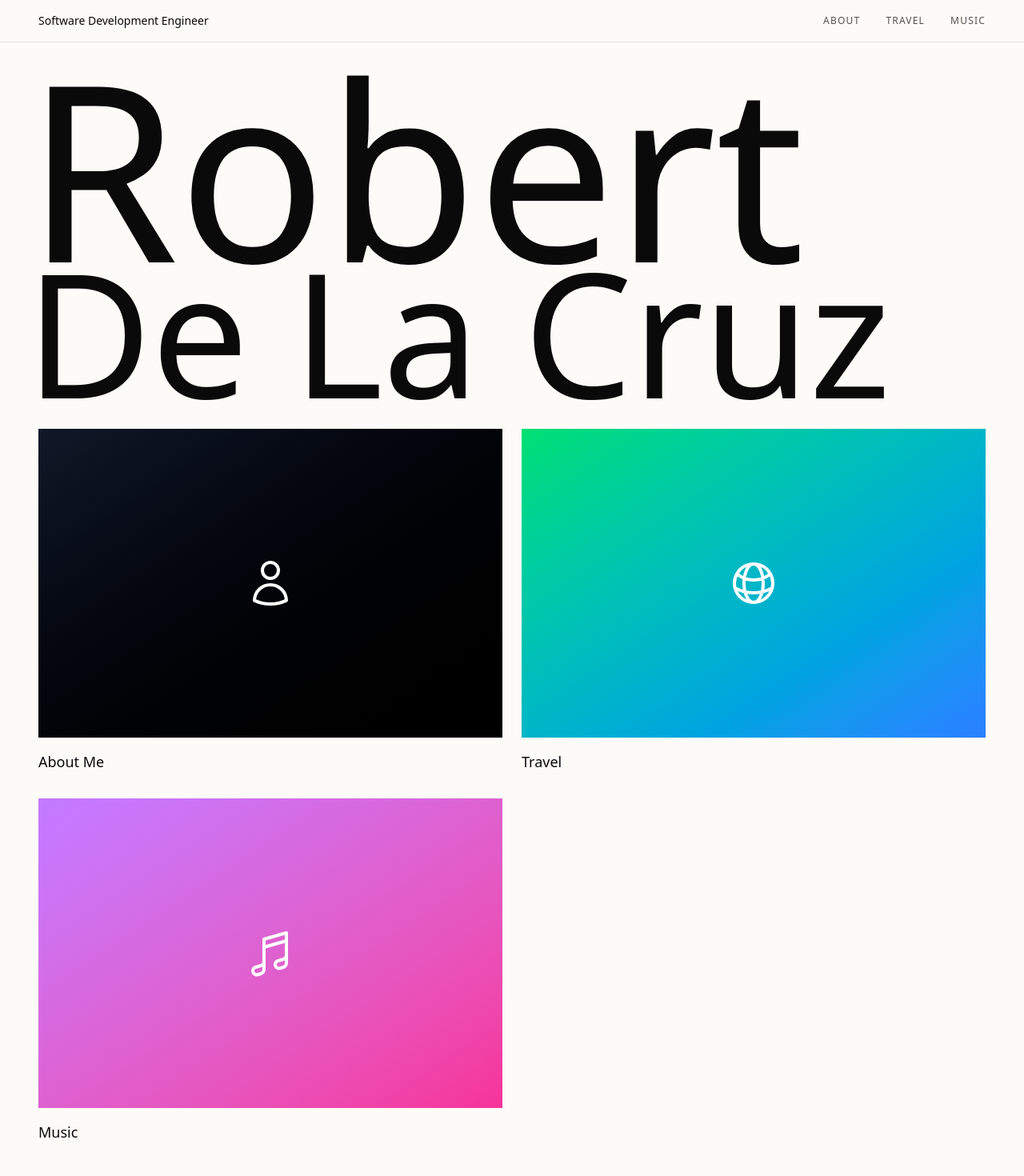
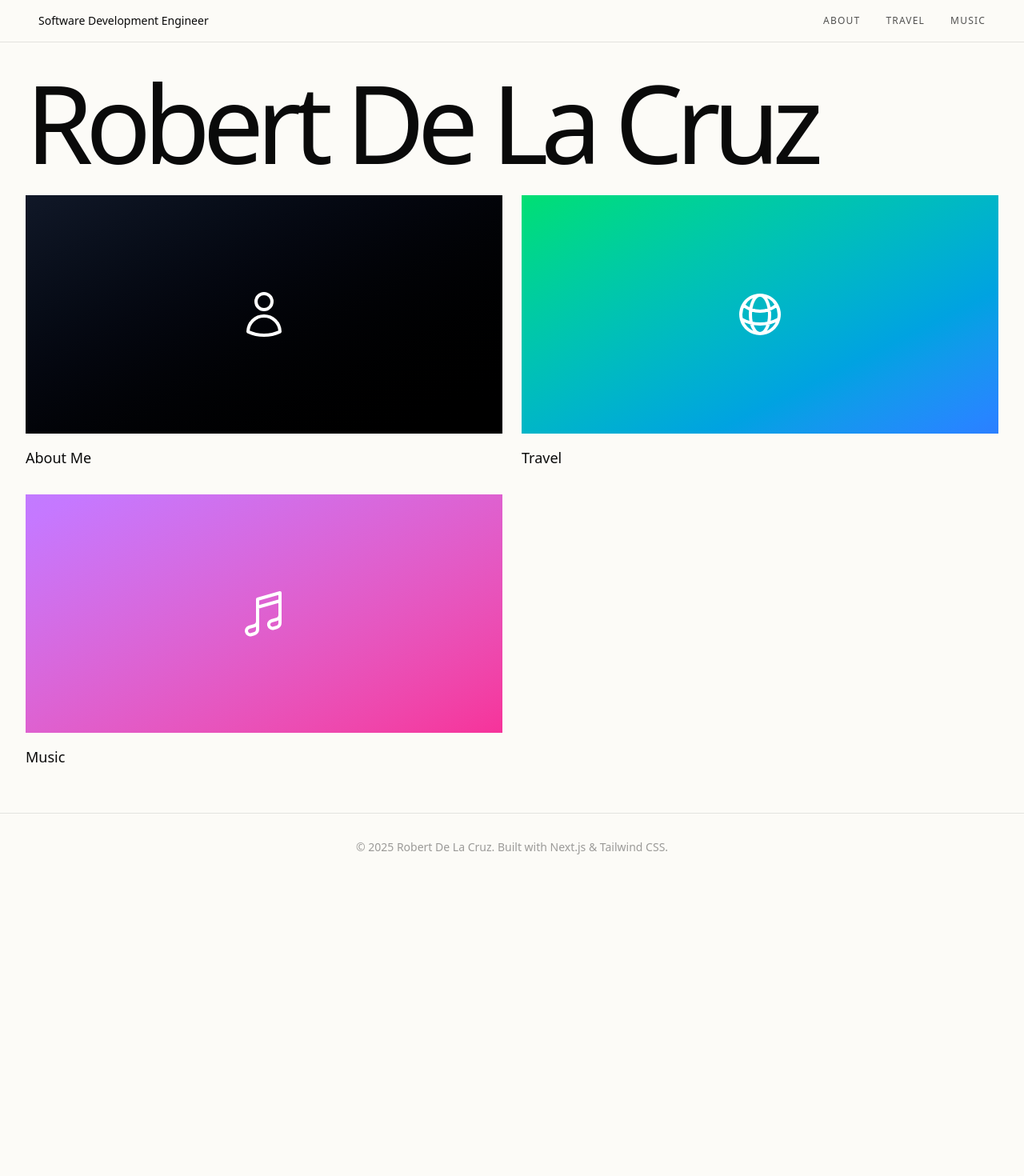
Before and after one commit to Robert-dlcrz/PersonalWebsite, a Next.js app: page / in a window 1280 px wide. Shown: the top 1470 px of the page at 80% size. After the commit the page ends 1101 px from the top, so only its background shows below. Built offline with nearby package versions, Linux system fonts and the light colour scheme.

Commit message:
Fixing card height and name wrapping

```diff
--- a/src/app/page.tsx
+++ b/src/app/page.tsx
@@ -16,22 +16,24 @@ const footer = (
 export default function Home() {
   return (
     <main className="min-h-screen bg-background text-foreground">
-      <AnimatedSection className="pt-8 pb-6 md:pt-10 md:pb-8">
+      <AnimatedSection className="pt-8 pb-8 md:pt-10 md:pb-12">
         <div className="mx-auto w-full max-w-[2200px] px-5 md:px-6 lg:px-8">
-          <h1 className="font-[family-name:var(--font-display)] text-foreground text-center md:text-left md:-tracking-[0.04em]">
-            <span className="block text-[clamp(5rem,24vw,20rem)] leading-[0.76]">
-              Robert
+          <h1 className="font-[family-name:var(--font-display)] text-foreground text-center md:text-left">
+            <span className="hidden min-[1180px]:block whitespace-nowrap text-[clamp(4.8rem,10.6vw,14rem)] leading-[0.88] tracking-[-0.07em]">
+              Robert De La Cruz
             </span>
-            <span className="block text-[clamp(3.25rem,17vw,13.5rem)] leading-[0.82]">
-              De La Cruz
+
+            <span className="block min-[1180px]:hidden">
+              <span className="block whitespace-nowrap text-[clamp(5rem,24vw,20rem)] leading-[0.76] tracking-[-0.05em]">
+                Robert
+              </span>
+              <span className="block whitespace-nowrap text-[clamp(3.25rem,17vw,13.75rem)] leading-[0.82] tracking-[-0.05em]">
+                De La Cruz
+              </span>
             </span>
           </h1>
-        </div>
-      </AnimatedSection>
 
-      <AnimatedSection className="pb-8 md:pb-12" delay={0.1}>
-        <div className="mx-auto w-full max-w-7xl px-6 md:px-10 lg:px-12">
-          <div className="grid md:grid-cols-2 gap-6">
+          <div className="mt-6 grid gap-6 md:mt-8 md:grid-cols-2">
             {NAVIGATION_CARDS.map((card) => {
               const IconComponent = card.icon;
               return (
--- a/src/components/NavigationCard.tsx
+++ b/src/components/NavigationCard.tsx
@@ -19,7 +19,7 @@ export function NavigationCard({
   return (
     <Link href={href} className="group block">
       <div
-        className={`relative aspect-[3/2] w-full bg-gradient-to-br ${gradientClasses} flex items-center justify-center overflow-hidden`}
+        className={`relative aspect-[2/1] w-full bg-gradient-to-br ${gradientClasses} flex items-center justify-center overflow-hidden`}
       >
         <div className="transition-transform duration-500 group-hover:scale-110">
           {icon}
```
